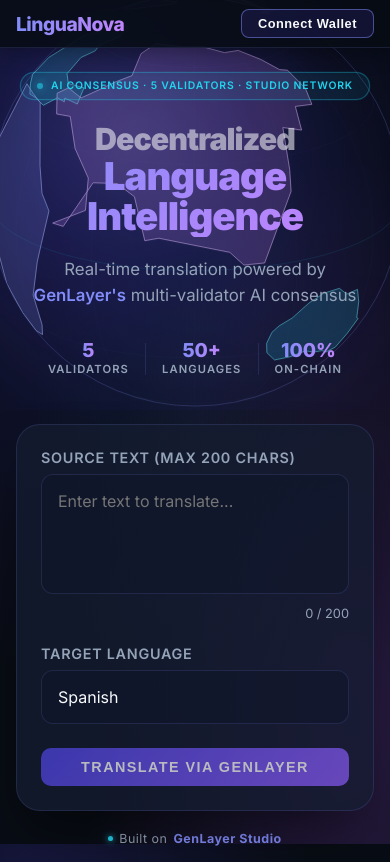
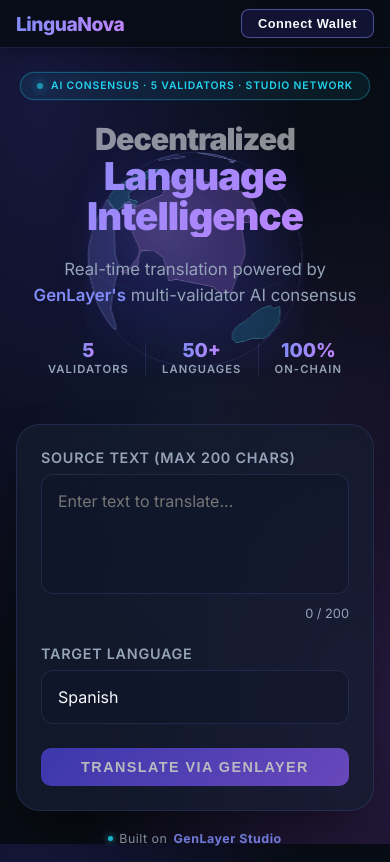
Before and after one commit to Chimdi-hash/lingua_nova, a Next.js app in the folder frontend/: page / in a window 390 px wide. Built offline with nearby package versions, Linux system fonts and the light colour scheme.

Commit message:
Fix globe: pull down from navbar, scale 52% on mobile

```diff
--- a/frontend/src/app/globals.css
+++ b/frontend/src/app/globals.css
@@ -163,15 +163,15 @@
   position: absolute;
   top: 50%;
   left: 50%;
-  transform: translate(-50%, -55%);
+  transform: translate(-50%, -42%);
   z-index: 0;
   pointer-events: none;
   animation: globeFloat 7s ease-in-out infinite;
 }
 
 @keyframes globeFloat {
-  0%, 100% { transform: translate(-50%, -55%) translateY(0px); }
-  50%       { transform: translate(-50%, -55%) translateY(-18px); }
+  0%, 100% { transform: translate(-50%, -42%) translateY(0px); }
+  50%       { transform: translate(-50%, -42%) translateY(-16px); }
 }
 
 /* Ensure hero text sits above the globe */
@@ -627,4 +627,14 @@
   .bg-shape {
     display: none; /* Hide heavy blurred shapes on mobile to improve performance */
   }
+
+  .globe-wrapper {
+    transform: translate(-50%, -42%) scale(0.52);
+    transform-origin: center center;
+  }
+
+  @keyframes globeFloat {
+    0%, 100% { transform: translate(-50%, -42%) scale(0.52) translateY(0px); }
+    50%       { transform: translate(-50%, -42%) scale(0.52) translateY(-10px); }
+  }
 }
```
